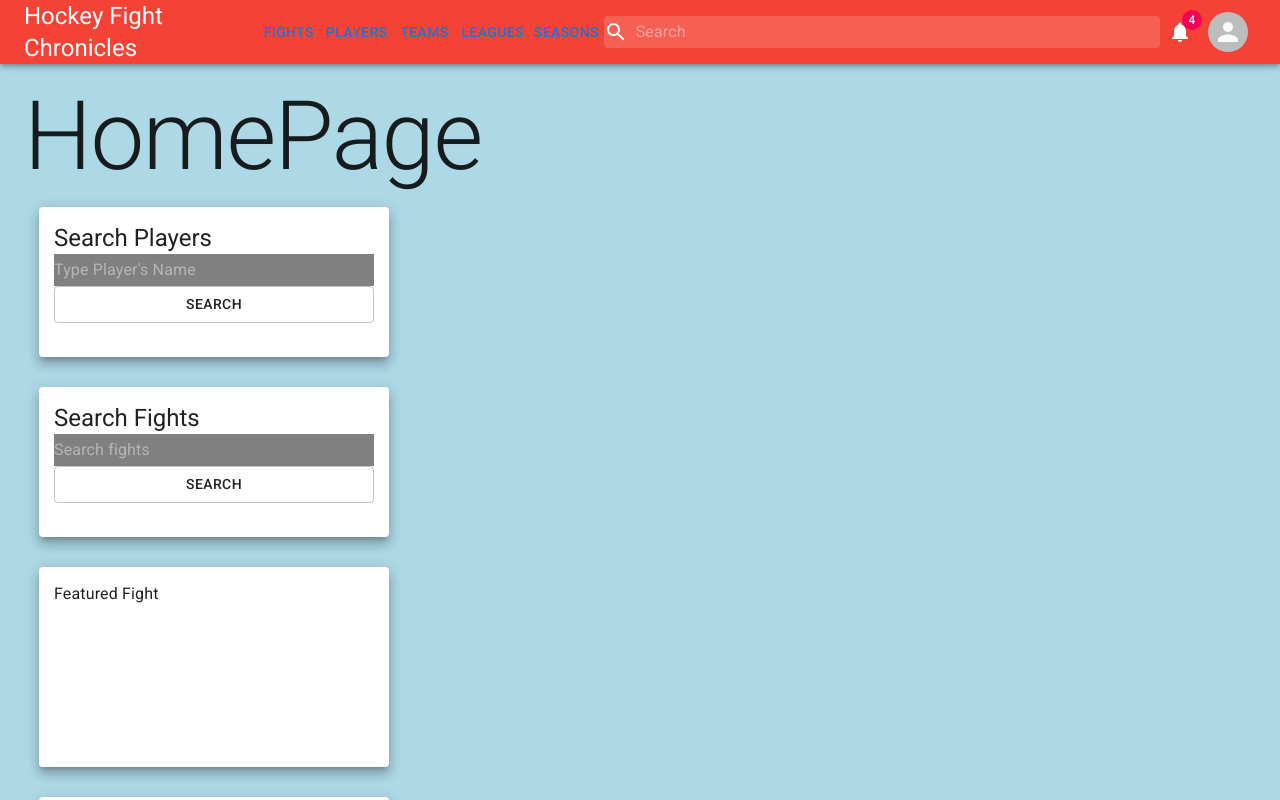
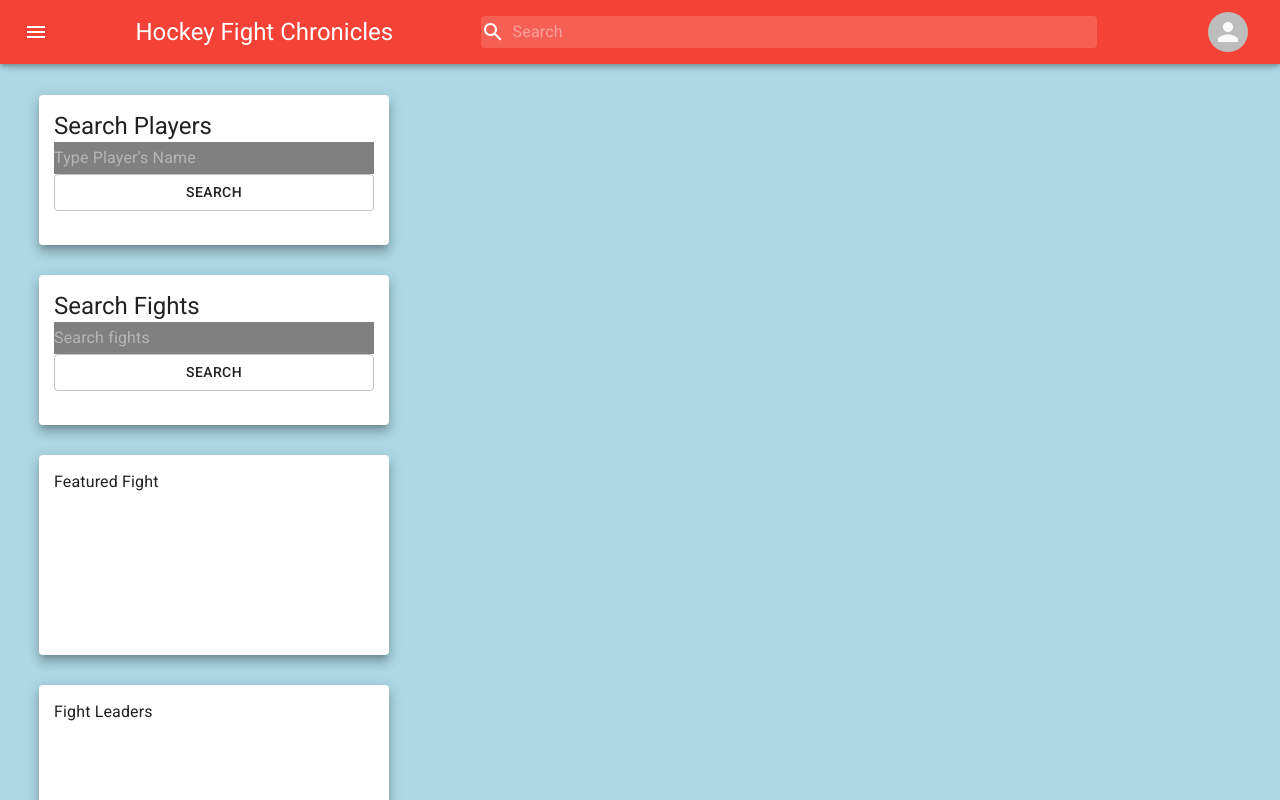
Before and after one commit to bryanjl/hockey-chronicles-front, a React (Create React App) app: page / in a window 1280 px wide. Shown: the top 800 px of the page. Built offline with nearby package versions, Linux system fonts and the light colour scheme; no server answers.

Commit message:
some style changes

```diff
--- a/src/components/Header.js
+++ b/src/components/Header.js
@@ -1,5 +1,5 @@
 import { AppBar, Toolbar, Typography, makeStyles, InputBase, alpha, Badge, Avatar } from '@material-ui/core';
-import { Search, Notifications, Cancel, AccountCircleRounded } from '@material-ui/icons';
+import { Search, Notifications, Cancel, AccountCircleRounded, MenuBook, MenuOutlined } from '@material-ui/icons';
 import { LoginRounded, LogoutRounded } from '@mui/icons-material';
 import { Button, Menu, MenuItem } from '@mui/material';
 import { useState } from 'react';
@@ -133,6 +133,7 @@ const Header = ({ handleSearch }) => {
     return (
         <AppBar className={classes.header} position='fixed'>
             <Toolbar className={classes.toolbar}>
+                <MenuOutlined />
                 <Typography onClick={goHome} variant='h5' component='h2' className={classes.logoLg}>
                     Hockey Fight Chronicles
                 </Typography>
@@ -141,11 +142,11 @@ const Header = ({ handleSearch }) => {
                     HFC
                 </Typography>
 
-                <Button component={Link} to='/fights'>Fights</Button>
+                {/* <Button component={Link} to='/fights'>Fights</Button>
                 <Button component={Link} to='/players'>Players</Button>
                 <Button component={Link} to='/teams'>Teams</Button>
                 <Button component={Link} to='/leagues'>Leagues</Button>
-                <Button component={Link} to='/seasons'>Seasons</Button>
+                <Button component={Link} to='/seasons'>Seasons</Button> */}
 
 
                 <Login open={openLogin} onClose={onLoginClose} />
@@ -160,10 +161,10 @@ const Header = ({ handleSearch }) => {
                     <Cancel className={classes.cancelSearch} onClick={() => setOpen(false)} />
                 </div>
                 <div className={classes.icons}>
-                    <Search className={classes.searchBtn} onClick={() => setOpen(true)} />
+                    {/* <Search className={classes.searchBtn} onClick={() => setOpen(true)} />
                     <Badge badgeContent={4} color='secondary'>
                         <Notifications />
-                    </Badge>
+                    </Badge> */}
                     <Avatar
                         className={classes.avatar} src='#'
                         id="basic-button"
--- a/src/components/Home.js
+++ b/src/components/Home.js
@@ -1,4 +1,4 @@
-import { Grid, Typography } from "@material-ui/core";
+import { Grid } from "@material-ui/core";
 import { useNavigate } from "react-router-dom";
 import PlayerSearch from "./pages/home/PlayerSearch";
 import FightSearch from "./pages/home/FightSearch";
@@ -19,9 +19,9 @@ const Home = () => {
 
     return (
         <Grid container>
-            <Grid item xs={12}>
+            {/* <Grid item xs={12}>
                 <Typography variant="h1">HomePage</Typography>
-            </Grid>
+            </Grid> */}
             <Grid item xs={12}>
                 <PlayerSearch handleClick={handlePlayerSearch} />
             </Grid>
```
